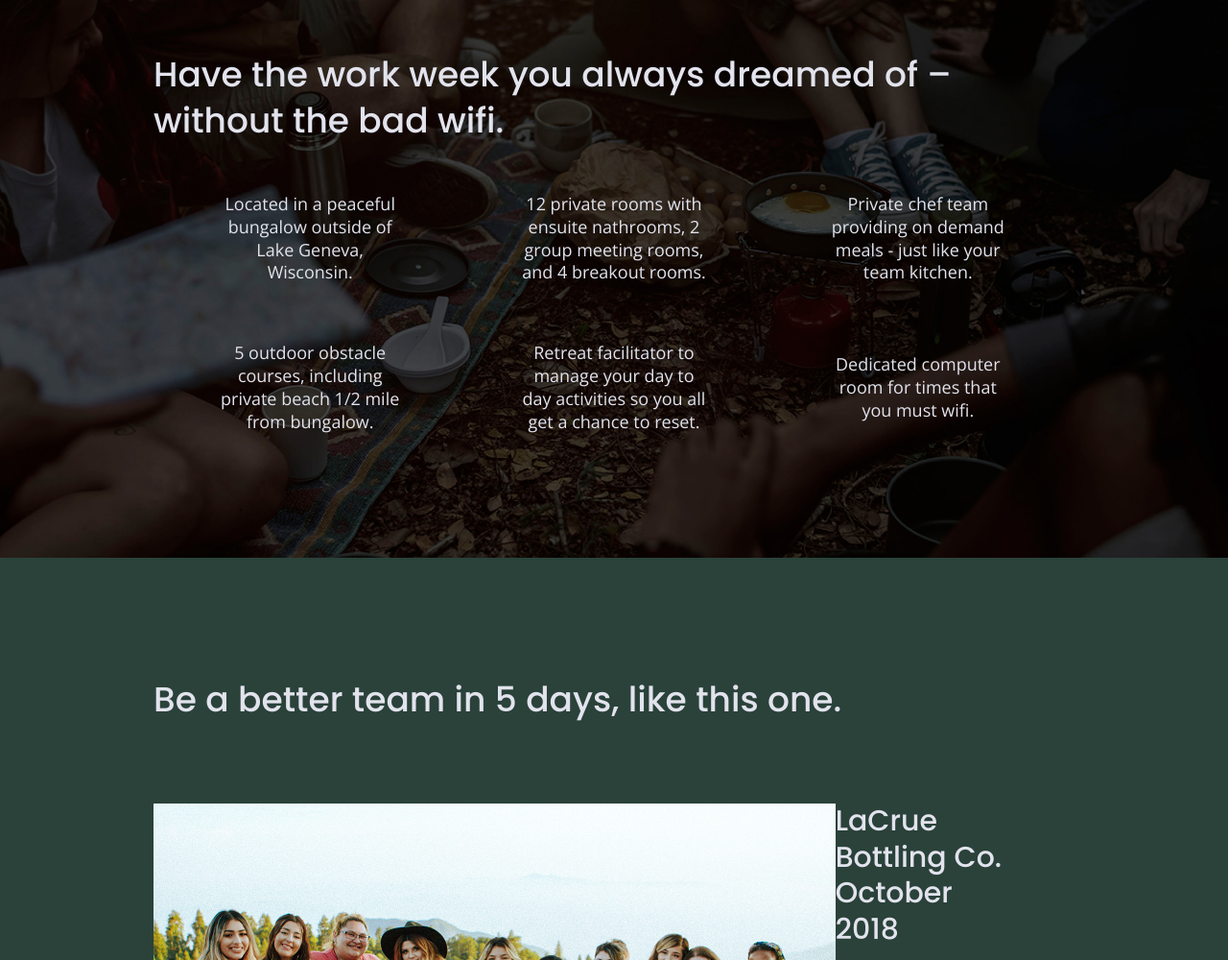
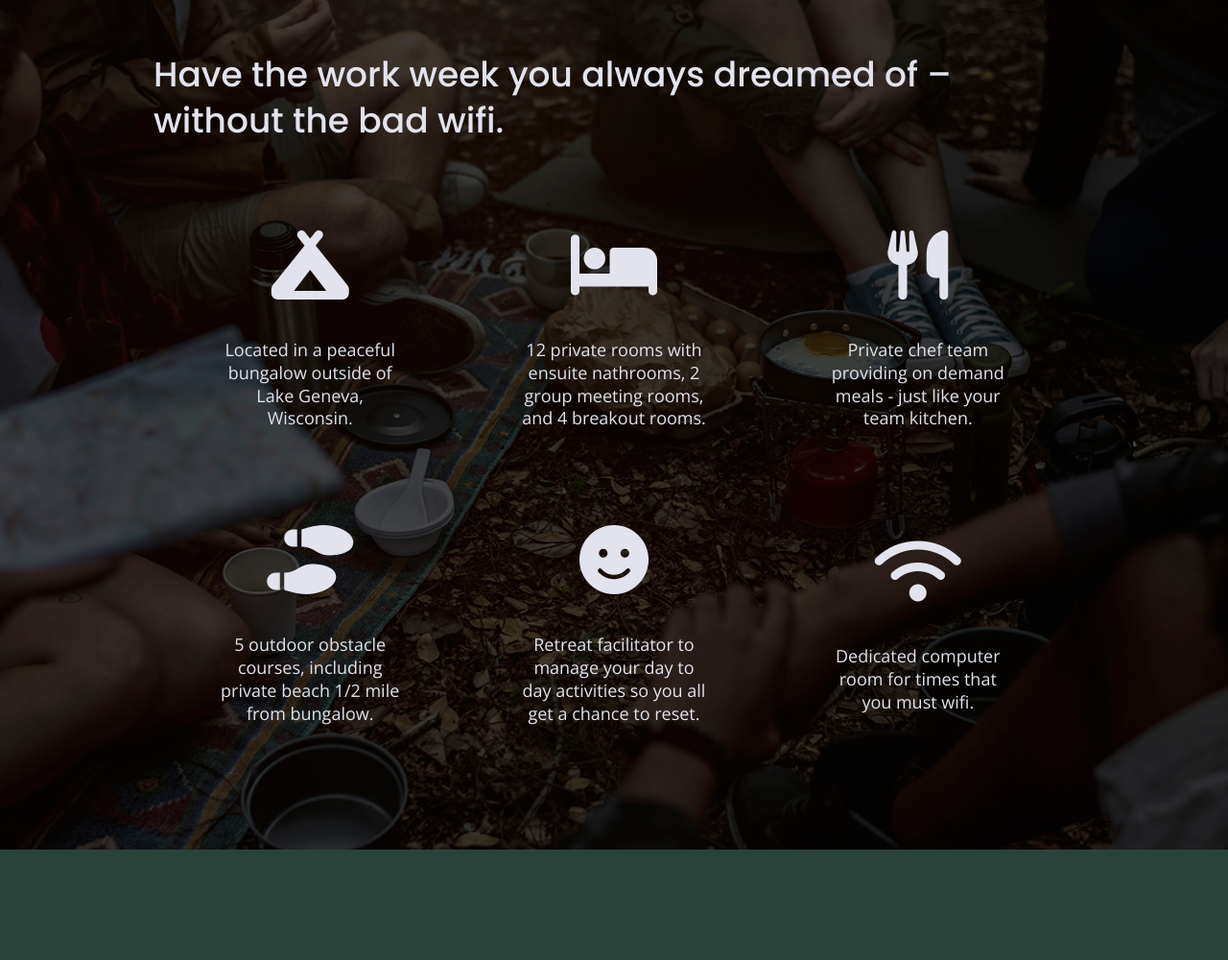
Before and after one commit to C8Design/unplugged-retreat, a website built with Parcel: page index.html in a window 1280 px wide. Shown: the part 1030-2030 px from the top of the page at 96% size. Built offline with nearby package versions, Linux system fonts and the light colour scheme.

Commit message:
add feature icons

```diff
--- a/css/main.css
+++ b/css/main.css
@@ -324,10 +324,17 @@ input[type=button] {
   flex-flow: row wrap;
 }
 
+.feature i {
+  font-size: 3.75em;
+  margin-bottom: 40px;
+}
+
 .features p {
   text-align: center;
   margin: 0;
+  margin-top: 40px;
 }
+
 
 /* Reviews */
 
--- a/index.html
+++ b/index.html
@@ -21,6 +21,8 @@
 
   <!-- Google Fonts -->
   <link href="https://fonts.googleapis.com/css?family=Open+Sans:400,700|Poppins:500,700" rel="stylesheet">
+  <!-- Font Awesome KIT version 5.14 -->
+  <script src="https://kit.fontawesome.com/ab56bf30e9.js" crossorigin="anonymous"></script>
 
   <meta name="theme-color" content="#fafafa">
 </head>
@@ -75,37 +77,49 @@
         <h2>Have the work week you always dreamed of – without the bad wifi.</h2>
         <div class="features-items">
           <article>
-            <p class="fontawesome-icon"></p>
+            <p class="fontawesome-icon">
+              <i class="fas fa-campground fa-4x"></i>
+            </p>
             <p class="features-item-description">
               Located in a peaceful bungalow outside of Lake Geneva, Wisconsin.
             </p>
           </article>
           <article>
-            <p class="fontawesome-icon"></p>
+            <p class="fontawesome-icon">
+              <i class="fas fa-bed fa-4x"></i>
+            </p>
             <p class="features-item-description">
               12 private rooms with ensuite nathrooms, 2 group meeting rooms, and 4 breakout rooms.
             </p>
           </article>
           <article>
-            <p class="fontawesome-icon"></p>
+            <p class="fontawesome-icon">
+              <i class="fas fa-utensils fa-4x"></i>
+            </p>
             <p class="features-item-description">
               Private chef team providing on demand meals - just like your team kitchen.
             </p>
           </article>
           <article>
-            <p class="fontawesome-icon"></p>
+            <p class="fontawesome-icon">
+              <i class="fas fa-shoe-prints fa-4x"></i>
+            </p>
             <p class="features-item-description">
               5 outdoor obstacle courses, including private beach 1/2 mile from bungalow.
             </p>
           </article>
           <article>
-            <p class="fontawesome-icon"></p>
+            <p class="fontawesome-icon">
+              <i class="fas fa-smile fa-4x"></i>
+            </p>
             <p class="features-item-description">
               Retreat facilitator to manage your day to day activities so you all get a chance to reset.
             </p>
           </article>
           <article>
-            <p class="fontawesome-icon"></p>
+            <p class="fontawesome-icon">
+              <i class="fas fa-wifi fa-4x"></i>
+            </p>
             <p class="features-item-description">
               Dedicated computer room for times that you must wifi.
             </p>
```
Also changed, not shown: about/index.html (+2 -0 lines), faq/index.html (+3 -0 lines).
